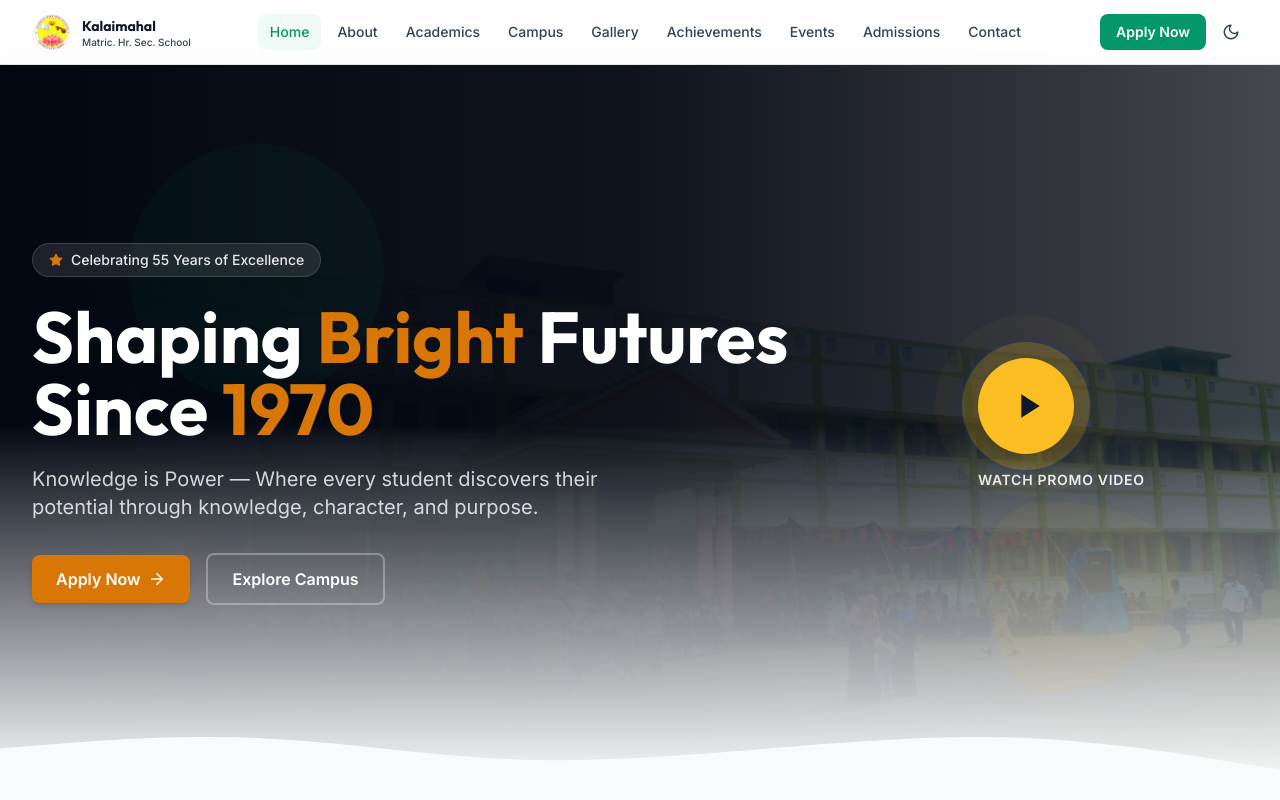
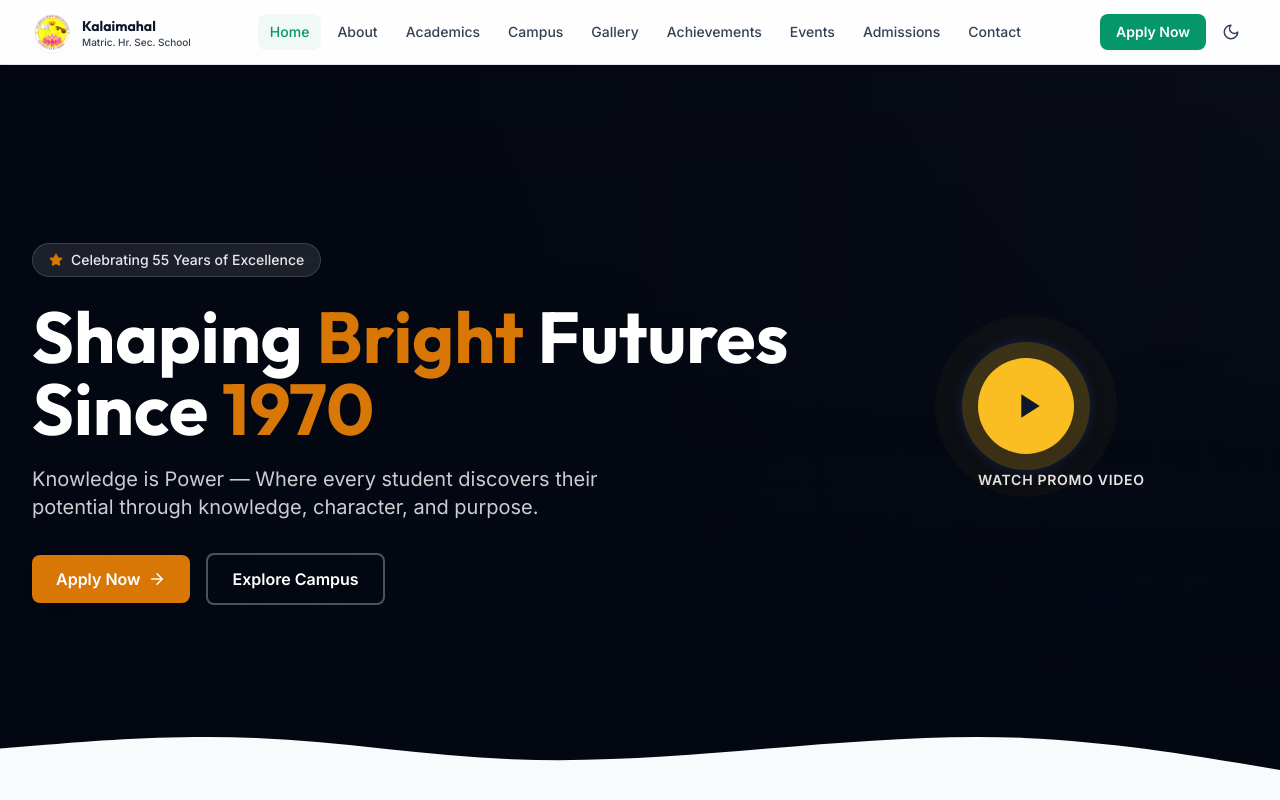
Before and after one commit to somnathr1332/kalaimahal_School, a React (Vite) app: page / in a window 1280 px wide. Shown: the top 800 px of the page. Built offline with nearby package versions, Linux system fonts and the light colour scheme.

Commit message:
fix: reduce home hero background intensity for better text readability
- Background image opacity: 35% -> 15%
- Image brightness filter: 75% -> 50%
- Stronger dark gradient overlays (from-gray-950 fully opaque)
- Reduced floating shape opacity bg-primary/5 -> bg-primary/3

```diff
--- a/src/pages/Home.jsx
+++ b/src/pages/Home.jsx
@@ -41,18 +41,18 @@ export default function Home() {
           <img
             src={assetPath('/images/gallery/school-building.webp')}
             alt="School Campus"
-            className="w-full h-full object-cover opacity-35 filter brightness-75 scale-105 transition-all duration-1000"
+            className="w-full h-full object-cover opacity-15 filter brightness-50 scale-105 transition-all duration-1000"
             onError={(e) => {
               e.target.style.display = 'none';
             }}
           />
-          <div className="absolute inset-0 bg-gradient-to-r from-gray-950 via-gray-950/80 to-transparent" />
-          <div className="absolute inset-0 bg-gradient-to-t from-background dark:from-dark-bg via-transparent to-transparent" />
+          <div className="absolute inset-0 bg-gradient-to-r from-gray-950 via-gray-950/90 to-gray-950/70" />
+          <div className="absolute inset-0 bg-gradient-to-t from-gray-950 via-gray-950/40 to-transparent" />
         </div>
 
         {/* Floating shapes */}
-        <div className="absolute top-20 left-[10%] w-64 h-64 rounded-full bg-primary/5 animate-float" />
-        <div className="absolute bottom-20 right-[8%] w-48 h-48 shape-blob bg-accent/5 animate-float-delayed" />
+        <div className="absolute top-20 left-[10%] w-64 h-64 rounded-full bg-primary/3 animate-float" />
+        <div className="absolute bottom-20 right-[8%] w-48 h-48 shape-blob bg-accent/3 animate-float-delayed" />
 
         <div className="section-container relative z-10 py-16 md:py-24">
           <div className="grid md:grid-cols-12 gap-12 items-center">
```
